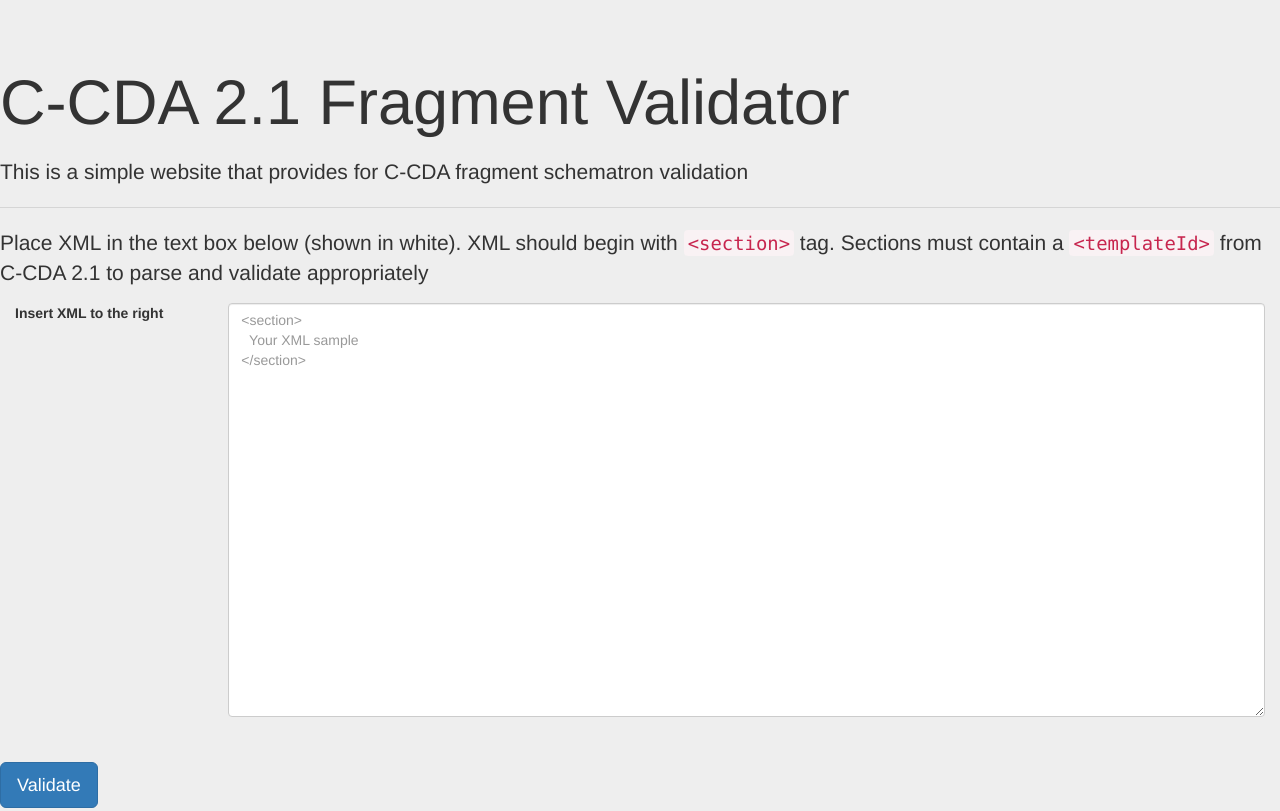
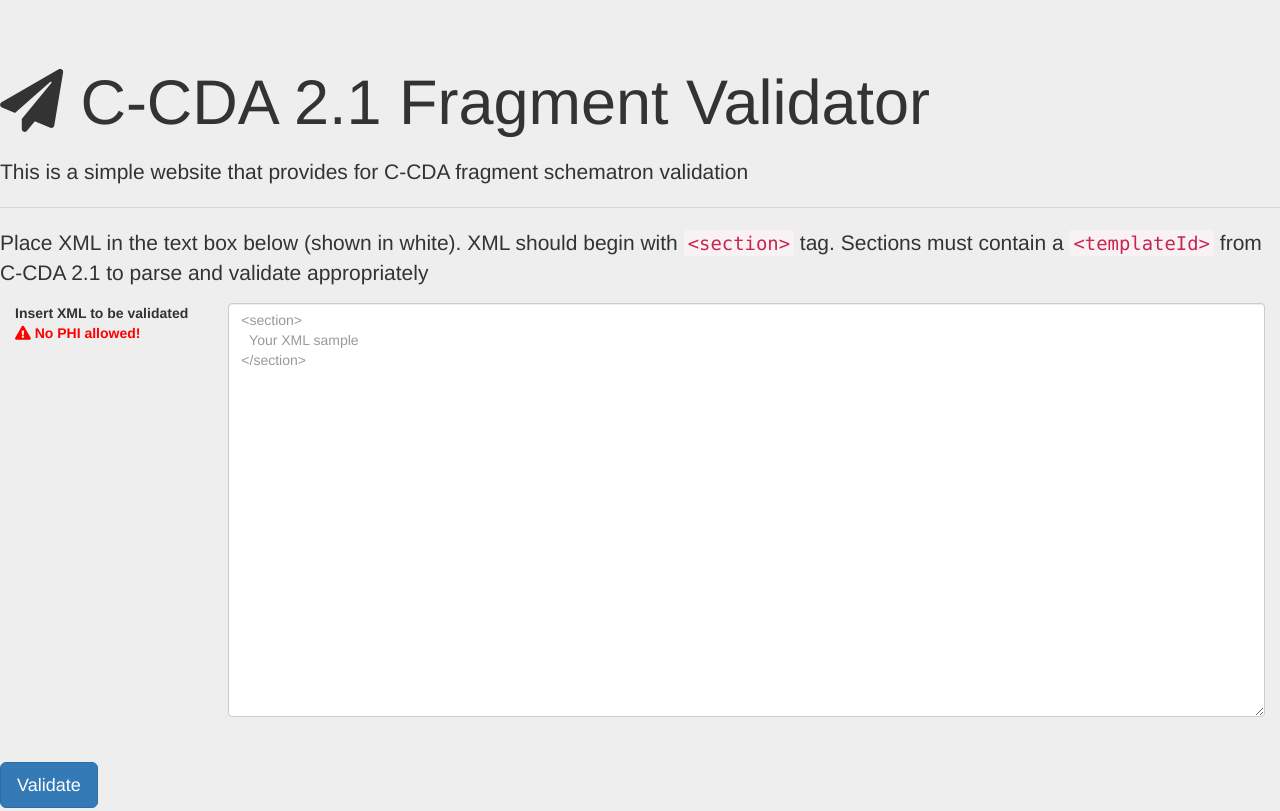
Before and after one commit to jddamore/CCDA-fragment-validator, a website: page html/index.html in a window 1280 px wide. Shown: the top 811 px of the page. Drawn offline with nearby package versions, Linux system fonts and the light colour scheme.

Commit message:
inserting some icons, formatting

```diff
--- a/html/index.html
+++ b/html/index.html
@@ -44,14 +44,20 @@
 <body>
   <div class="jumbotron">
     <h1 class="display-4">
-      <i></i>C-CDA 2.1 Fragment Validator</h1>
+      <i class="fas fa-paper-plane"></i>&nbsp;C-CDA 2.1 Fragment Validator</h1>
     <h3 class="lead">This is a simple website that provides for C-CDA fragment schematron validation</h3>
     <hr class="my-4">
     <p>Place XML in the text box below (shown in white). XML should begin with
       <code>&lt;section&gt;</code> tag. Sections must contain a
       <code>&lt;templateId&gt;</code> from C-CDA 2.1 to parse and validate appropriately </p>
     <div class="form-group">
-      <label class="col-sm-2 control-label">Insert XML to the right</label>
+      <label class="col-sm-2 control-label">
+        Insert XML to be validated
+        <div style="color:red">
+          <i class="fas fa-exclamation-triangle"></i>
+          No PHI allowed!
+        </div>
+      </label>
       <div class="col-sm-10">
         <textarea id="xml" class="form-control" rows="20" placeholder="&lt;section&gt;&#10;&nbsp;&nbsp;Your XML sample&#10;&lt;/section&gt;"></textarea>
       </div>
```
Also changed, not shown: 1 other file.
